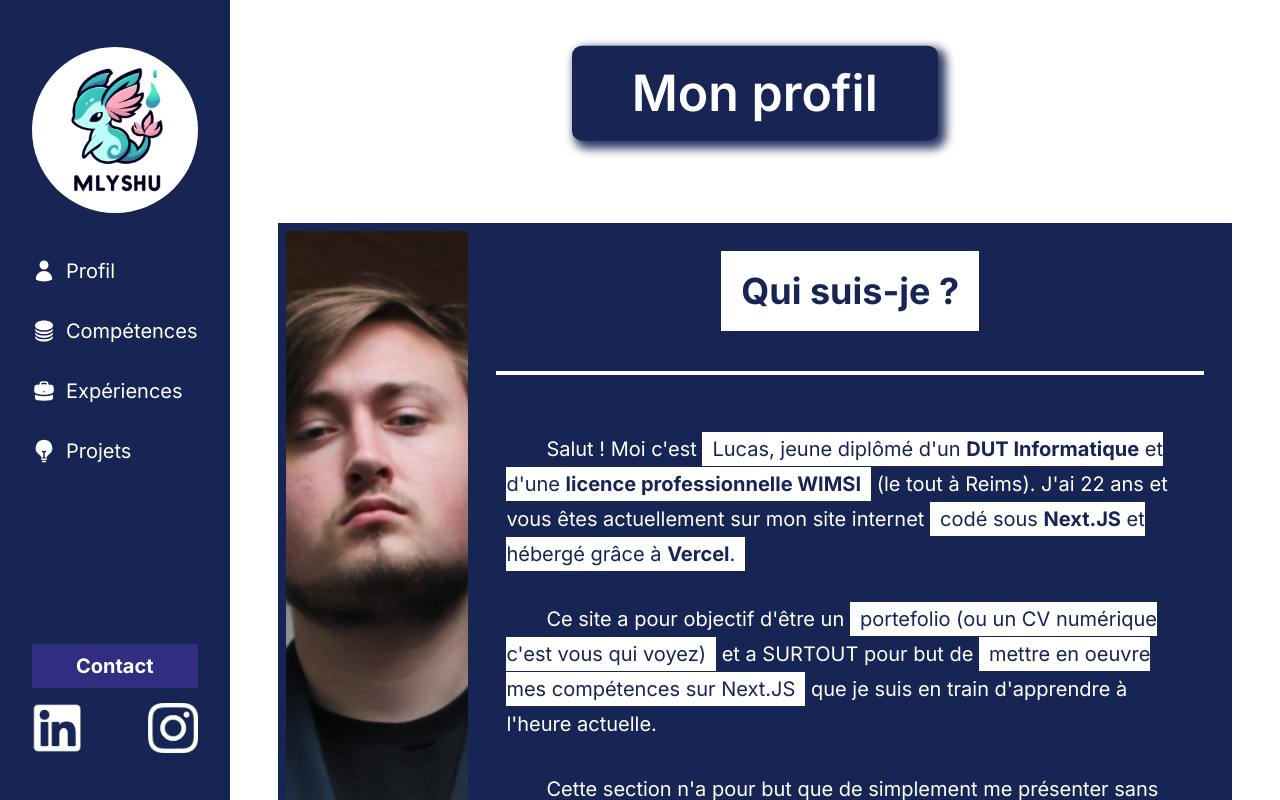
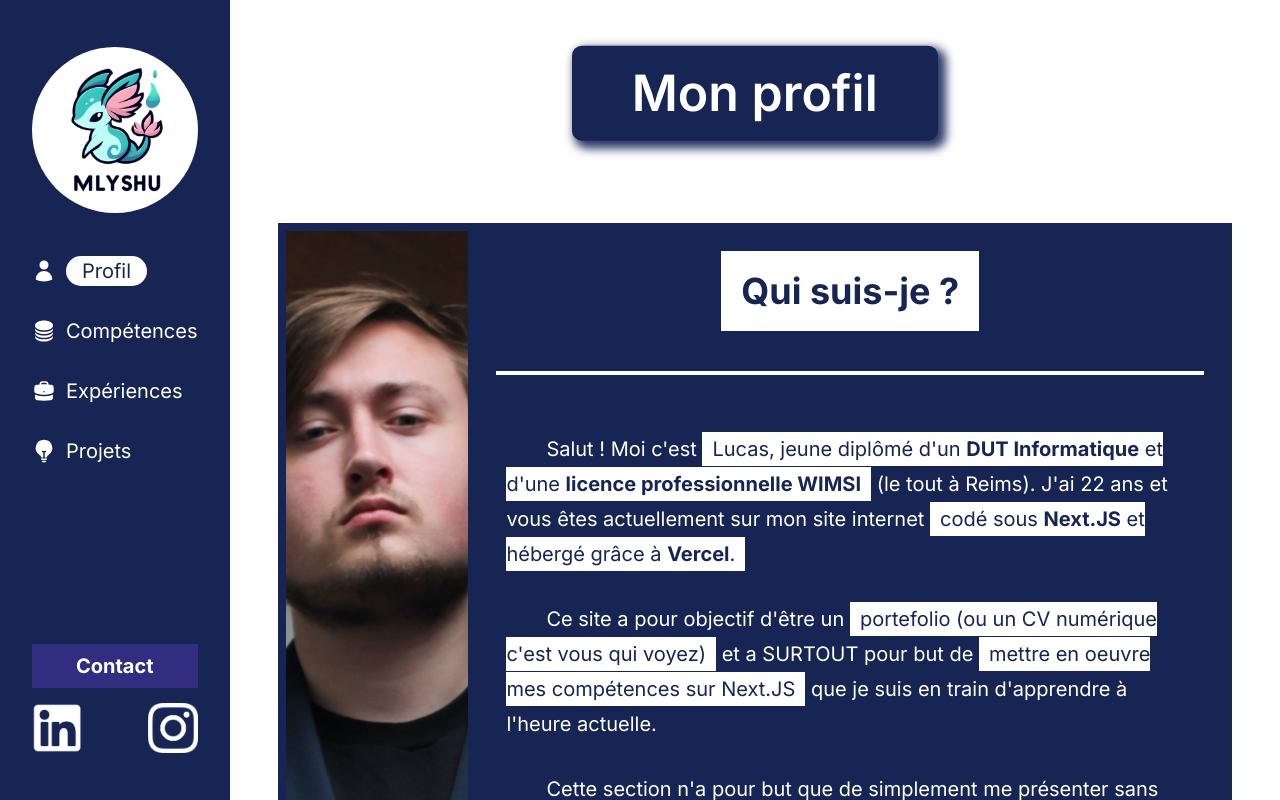
Before and after one commit to MLyshu/MLyshu-Nextjs, a Next.js app: page /aboutme/profile in a window 1280 px wide. Built offline with nearby package versions, Linux system fonts and the light colour scheme.

Commit message:
Ajout effet visuel page actuelle navbar

```diff
--- a/app/ui/aboutme/navbar.tsx
+++ b/app/ui/aboutme/navbar.tsx
@@ -2,6 +2,8 @@
 
 import { motion } from 'framer-motion';
 import Link from 'next/link';
+import { clsx } from 'clsx';
+import { usePathname } from 'next/navigation';
 
 const container = {
     hidden: {
@@ -29,9 +31,10 @@ const child = {
 }
 
 const Navbar = () => {
+    const pathname = usePathname();
     return (
         <motion.div
-                className="w-60 flex flex-col bg-blue-950 p-8 text-white"
+                className="w-72 flex flex-col bg-blue-950 p-8 text-white"
                 variants={container}
                 initial="hidden"
                 animate="visible"
@@ -42,14 +45,14 @@ const Navbar = () => {
                  variants={child}
                 >
                     <Link href="/">
-                    <img src={"../logo.png"} className="bg-white rounded-full"></img>
+                        <img src={"../logo.png"} className="bg-white rounded-full"></img>
                     </Link>
                 </motion.span>
                 <motion.span variants={child}>
                     <svg xmlns="http://www.w3.org/2000/svg" viewBox="0 0 24 24" fill="currentColor" className="size-6">
                         <path fillRule="evenodd" d="M7.5 6a4.5 4.5 0 1 1 9 0 4.5 4.5 0 0 1-9 0ZM3.751 20.105a8.25 8.25 0 0 1 16.498 0 .75.75 0 0 1-.437.695A18.683 18.683 0 0 1 12 22.5c-2.786 0-5.433-.608-7.812-1.7a.75.75 0 0 1-.437-.695Z" clipRule="evenodd" />
                     </svg>
-                    <Link href="/aboutme/profile">Profil</Link>
+                    <Link className={clsx({'bg-white text-blue-950 pl-4 pr-4 rounded-full' : pathname == '/aboutme/profile'})} href="/aboutme/profile">Profil</Link>
                 </motion.span>
                 <motion.span variants={child}>
                     <svg xmlns="http://www.w3.org/2000/svg" viewBox="0 0 24 24" fill="currentColor" className="size-6">
@@ -58,24 +61,24 @@ const Navbar = () => {
                         <path d="M12 16.5c2.685 0 5.19-.586 7.078-1.609a8.282 8.282 0 0 0 1.897-1.384c.016.121.025.244.025.368 0 2.692-4.03 4.875-9 4.875s-9-2.183-9-4.875c0-.124.009-.247.025-.368a8.284 8.284 0 0 0 1.897 1.384C6.809 15.914 9.315 16.5 12 16.5Z" />
                         <path d="M12 20.25c2.685 0 5.19-.586 7.078-1.609a8.282 8.282 0 0 0 1.897-1.384c.016.121.025.244.025.368 0 2.692-4.03 4.875-9 4.875s-9-2.183-9-4.875c0-.124.009-.247.025-.368a8.284 8.284 0 0 0 1.897 1.384C6.809 19.664 9.315 20.25 12 20.25Z" />
                     </svg>
-                    <Link href="/aboutme/skills">Compétences</Link>
+                    <Link className={clsx({'bg-white text-blue-950 pl-4 pr-4 rounded-full' : pathname == '/aboutme/skills'})} href="/aboutme/skills">Compétences</Link>
                 </motion.span>
                 <motion.span variants={child}>
                     <svg xmlns="http://www.w3.org/2000/svg" viewBox="0 0 24 24" fill="currentColor" className="size-6">
                         <path fillRule="evenodd" d="M7.5 5.25a3 3 0 0 1 3-3h3a3 3 0 0 1 3 3v.205c.933.085 1.857.197 2.774.334 1.454.218 2.476 1.483 2.476 2.917v3.033c0 1.211-.734 2.352-1.936 2.752A24.726 24.726 0 0 1 12 15.75c-2.73 0-5.357-.442-7.814-1.259-1.202-.4-1.936-1.541-1.936-2.752V8.706c0-1.434 1.022-2.7 2.476-2.917A48.814 48.814 0 0 1 7.5 5.455V5.25Zm7.5 0v.09a49.488 49.488 0 0 0-6 0v-.09a1.5 1.5 0 0 1 1.5-1.5h3a1.5 1.5 0 0 1 1.5 1.5Zm-3 8.25a.75.75 0 1 0 0-1.5.75.75 0 0 0 0 1.5Z" clipRule="evenodd" />
                         <path d="M3 18.4v-2.796a4.3 4.3 0 0 0 .713.31A26.226 26.226 0 0 0 12 17.25c2.892 0 5.68-.468 8.287-1.335.252-.084.49-.189.713-.311V18.4c0 1.452-1.047 2.728-2.523 2.923-2.12.282-4.282.427-6.477.427a49.19 49.19 0 0 1-6.477-.427C4.047 21.128 3 19.852 3 18.4Z" />
                     </svg>
-                    <Link href="/aboutme/experiences">Expériences</Link>
+                    <Link className={clsx({'bg-white text-blue-950 pl-4 pr-4 rounded-full' : pathname == '/aboutme/experiences'})} href="/aboutme/experiences">Expériences</Link>
                 </motion.span>
                 <motion.span variants={child}>
                     <svg xmlns="http://www.w3.org/2000/svg" viewBox="0 0 24 24" fill="currentColor" className="size-6">
                         <path d="M12 .75a8.25 8.25 0 0 0-4.135 15.39c.686.398 1.115 1.008 1.134 1.623a.75.75 0 0 0 .577.706c.352.083.71.148 1.074.195.323.041.6-.218.6-.544v-4.661a6.714 6.714 0 0 1-.937-.171.75.75 0 1 1 .374-1.453 5.261 5.261 0 0 0 2.626 0 .75.75 0 1 1 .374 1.452 6.712 6.712 0 0 1-.937.172v4.66c0 .327.277.586.6.545.364-.047.722-.112 1.074-.195a.75.75 0 0 0 .577-.706c.02-.615.448-1.225 1.134-1.623A8.25 8.25 0 0 0 12 .75Z" />
                         <path fillRule="evenodd" d="M9.013 19.9a.75.75 0 0 1 .877-.597 11.319 11.319 0 0 0 4.22 0 .75.75 0 1 1 .28 1.473 12.819 12.819 0 0 1-4.78 0 .75.75 0 0 1-.597-.876ZM9.754 22.344a.75.75 0 0 1 .824-.668 13.682 13.682 0 0 0 2.844 0 .75.75 0 1 1 .156 1.492 15.156 15.156 0 0 1-3.156 0 .75.75 0 0 1-.668-.824Z" clipRule="evenodd" />
                     </svg>
-                    <Link href="/aboutme/projects">Projets</Link>
+                    <Link className={clsx({'bg-white text-blue-950 pl-4 pr-4 rounded-full' : pathname == '/aboutme/projects'})} href="/aboutme/projects">Projets</Link>
                 </motion.span>
                 <div className="flex grow flex-col justify-end">
-                    <Link href="/aboutme/contact" className="bg-indigo-900 p-2 text-center text-xl font-bold">Contact</Link>
+                    <Link className={clsx('bg-indigo-900 p-2 text-center text-xl font-bold',{'bg-white text-blue-950 pl-4 pr-4 rounded-full' : pathname == '/aboutme/contact'})} href="/aboutme/contact">Contact</Link>
                     <div className="flex justify-between">
                         <a href="https://www.linkedin.com/in/lucas-leleu-bb24151b9/"><img src="../Linkedin.png"></img></a>
                         <a href="https://www.instagram.com/l.lucass_/"><img src="../Instagram.png"></img></a>
--- a/package.json
+++ b/package.json
@@ -9,6 +9,7 @@
     "lint": "next lint"
   },
   "dependencies": {
+    "clsx": "^2.1.1",
     "framer-motion": "^11.3.21",
     "next": "14.2.5",
     "react": "^18.3.1",
@@ -18,6 +19,7 @@
     "@types/node": "^20.14.14",
     "@types/react": "^18.3.3",
     "@types/react-dom": "^18.3.0",
+    "autoprefixer": "^10.4.20",
     "eslint": "^8.57.0",
     "eslint-config-next": "14.2.5",
     "mini-css-extract-plugin": "^2.9.0",
```
Also changed, not shown: 1 other file (tests, documents, lock files or other folders).
